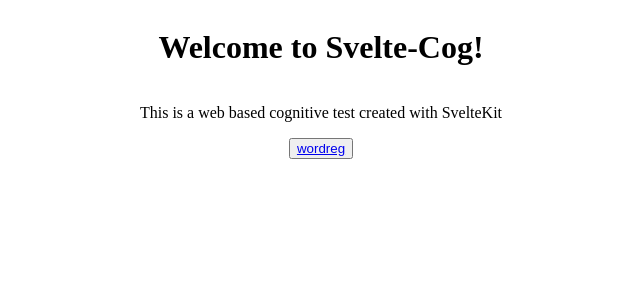
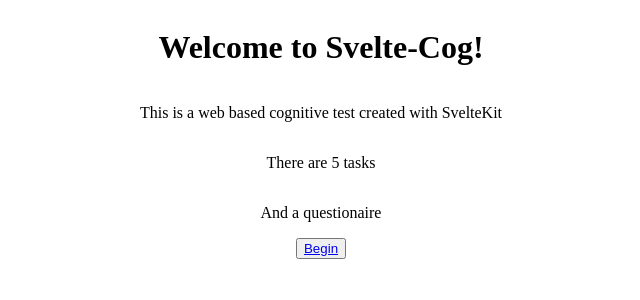
Before and after one commit to ntnon/svelte-cog, a SvelteKit app: page / in a window 1280 px wide. Shown: the top 300 px of the page, without its empty margins (319-959 px from the left). Built offline with nearby package versions, Linux system fonts and the light colour scheme.

Commit message:
Update +page.svelte

```diff
--- a/src/routes/+page.svelte
+++ b/src/routes/+page.svelte
@@ -1,3 +1,5 @@
 <h1>Welcome to Svelte-Cog!</h1>
 <p>This is a web based cognitive test created with SvelteKit</p>
-<button><a href="/tasks/wordregistration">wordreg</a></button>
+<p>There are 5 tasks</p>
+<p>And a questionaire</p>
+<button><a href="/tasks/wordregistration">Begin</a></button>
```
